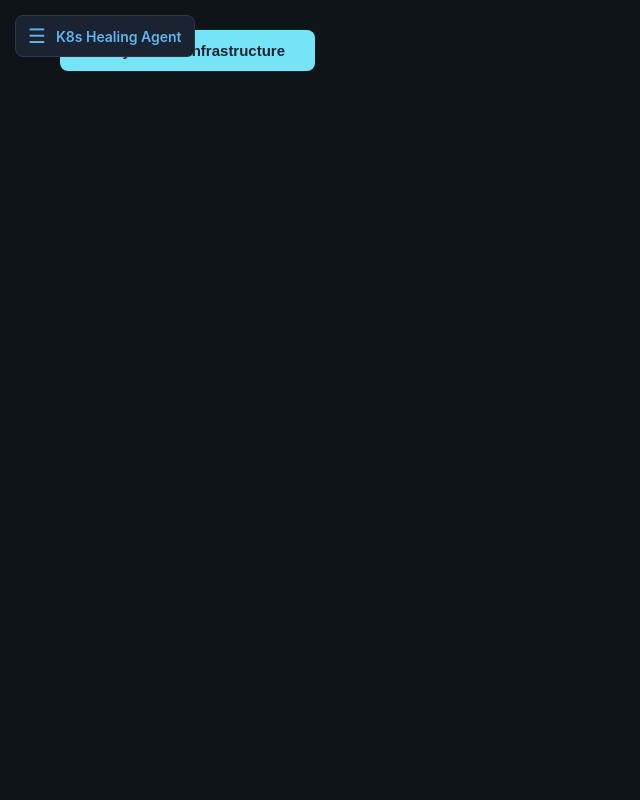
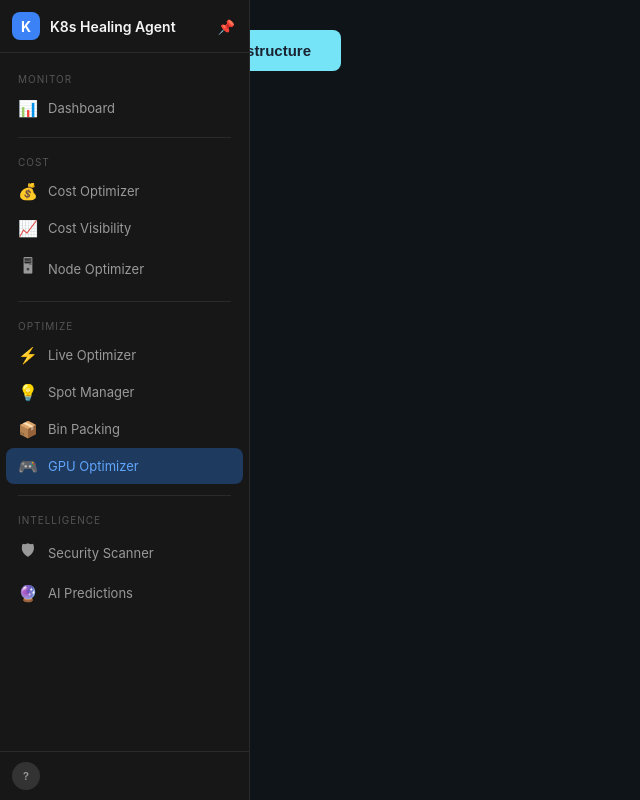
Before and after one commit to Onkari1602/K8s-agent, a FastAPI app: template dashboard/src/templates/gpu.html in a window 1280 px wide. Shown: the whole page, without its empty margins (0-640 px from the left). Run offline with FastAPI, Linux system fonts and the light colour scheme; the template is opened without the code that fills it, so the values that code supplies are empty.

Commit message:
Redesign sidebar to Claude-style: thin icons, hover expand, pin toggle, grouped sections

```diff
--- a/dashboard/src/templates/dashboard.html
+++ b/dashboard/src/templates/dashboard.html
@@ -98,7 +98,7 @@
     {% include 'sidebar.html' %}
 
     <div class="main-content">
-    <div class="header" style="padding-left:220px;">
+    <div class="header">
         <div style="display:flex; align-items:center; gap:15px;">
             <span class="auto-refresh">Auto-refresh: 30s</span>
             <span class="refresh"> | <span id="timestamp"></span></span>
--- a/dashboard/src/templates/sidebar.html
+++ b/dashboard/src/templates/sidebar.html
@@ -1,102 +1,172 @@
-<!-- Collapsible Sidebar -->
+<!-- Claude-style Sidebar -->
 <style>
-    .sidebar { position: fixed; left: -240px; top: 0; height: 100vh; width: 240px; background: #1a2332; border-right: 1px solid #2d3748; z-index: 200; transition: left 0.3s ease; overflow: hidden; display: flex; flex-direction: column; }
-    .sidebar.open { left: 0; }
-    .sidebar-toggle { padding: 18px 20px; cursor: pointer; color: #63b3ed; font-size: 20px; border-bottom: 1px solid #2d3748; display: flex; align-items: center; gap: 12px; }
-    .sidebar-toggle:hover { background: #2d3748; }
-    .sidebar-toggle .label { font-size: 14px; font-weight: 600; white-space: nowrap; }
-    .hamburger { position: fixed; top: 15px; left: 15px; z-index: 201; cursor: pointer; background: #1a2332; border: 1px solid #2d3748; border-radius: 8px; padding: 8px 12px; color: #63b3ed; font-size: 20px; display: flex; align-items: center; gap: 10px; }
-    .hamburger:hover { background: #2d3748; }
-    .hamburger .title { font-size: 14px; font-weight: 600; color: #63b3ed; }
-    .sidebar.open ~ .hamburger { display: none; }
-    .sidebar-nav { flex: 1; overflow-y: auto; padding: 8px 0; }
-    .sidebar-item { display: flex; align-items: center; gap: 12px; padding: 12px 20px; color: #a0aec0; text-decoration: none; font-size: 13px; white-space: nowrap; transition: all 0.2s; border-left: 3px solid transparent; }
-    .sidebar-item:hover { background: #2d3748; color: #e1e8ed; }
-    .sidebar-item.active { color: #63b3ed; border-left-color: #63b3ed; background: #2d374850; }
-    .sidebar-item .icon { font-size: 18px; min-width: 22px; text-align: center; }
-    .sidebar-item .text { white-space: nowrap; }
-    .sidebar-divider { height: 1px; background: #2d3748; margin: 8px 15px; }
-    .sidebar-footer { padding: 12px 15px; border-top: 1px solid #2d3748; }
-    .sidebar-footer .user { font-size: 11px; color: #a0aec0; white-space: nowrap; overflow: hidden; text-overflow: ellipsis; }
-    .sidebar-footer .logout { display: flex; align-items: center; gap: 8px; color: #fc8181; text-decoration: none; font-size: 12px; padding: 6px 5px; }
+    .sidebar {
+        position: fixed; left: 0; top: 0; height: 100vh; width: 52px;
+        background: #171717; border-right: 1px solid #2a2a2a;
+        z-index: 200; transition: width 0.25s cubic-bezier(0.4, 0, 0.2, 1);
+        overflow: hidden; display: flex; flex-direction: column;
+    }
+    .sidebar:hover, .sidebar.pinned { width: 250px; }
 
-    /* Main content takes full width */
-    .main-content { margin-left: 0; }
+    .sidebar-top {
+        padding: 12px; display: flex; align-items: center; gap: 10px;
+        border-bottom: 1px solid #2a2a2a; min-height: 52px;
+    }
+    .sidebar-logo { width: 28px; height: 28px; background: #3b82f6; border-radius: 8px; display: flex; align-items: center; justify-content: center; font-size: 14px; font-weight: 700; color: white; flex-shrink: 0; }
+    .sidebar-brand { font-size: 14px; font-weight: 600; color: #f5f5f5; white-space: nowrap; opacity: 0; transition: opacity 0.2s; }
+    .sidebar:hover .sidebar-brand, .sidebar.pinned .sidebar-brand { opacity: 1; }
 
-    /* Overlay on mobile */
-    .sidebar-overlay { display: none; position: fixed; top: 0; left: 0; width: 100%; height: 100%; background: rgba(0,0,0,0.5); z-index: 199; }
-    .sidebar.open ~ .sidebar-overlay { display: block; }
+    .sidebar-pin {
+        position: absolute; right: 10px; top: 15px; cursor: pointer;
+        color: #666; font-size: 14px; opacity: 0; transition: opacity 0.2s;
+        background: none; border: none; padding: 4px;
+    }
+    .sidebar:hover .sidebar-pin, .sidebar.pinned .sidebar-pin { opacity: 1; }
+    .sidebar.pinned .sidebar-pin { color: #3b82f6; }
+
+    .sidebar-nav { flex: 1; overflow-y: auto; padding: 8px 6px; }
+    .sidebar-nav::-webkit-scrollbar { width: 4px; }
+    .sidebar-nav::-webkit-scrollbar-thumb { background: #333; border-radius: 4px; }
+
+    .nav-section { padding: 4px 0; }
+    .nav-label {
+        font-size: 10px; text-transform: uppercase; letter-spacing: 1px;
+        color: #555; padding: 8px 12px 4px; white-space: nowrap;
+        opacity: 0; transition: opacity 0.2s;
+    }
+    .sidebar:hover .nav-label, .sidebar.pinned .nav-label { opacity: 1; }
+
+    .nav-item {
+        display: flex; align-items: center; gap: 10px;
+        padding: 8px 12px; margin: 1px 0; border-radius: 8px;
+        color: #999; text-decoration: none; font-size: 13px;
+        white-space: nowrap; transition: all 0.15s; cursor: pointer;
+    }
+    .nav-item:hover { background: #222; color: #e5e5e5; }
+    .nav-item.active { background: #1e3a5f; color: #60a5fa; }
+    .nav-icon { font-size: 16px; min-width: 20px; text-align: center; flex-shrink: 0; }
+    .nav-text { opacity: 0; transition: opacity 0.2s; font-weight: 400; }
+    .sidebar:hover .nav-text, .sidebar.pinned .nav-text { opacity: 1; }
+
+    .nav-divider { height: 1px; background: #2a2a2a; margin: 6px 12px; }
+
+    .sidebar-footer {
+        padding: 10px 12px; border-top: 1px solid #2a2a2a;
+        display: flex; align-items: center; gap: 10px;
+    }
+    .user-avatar {
+        width: 28px; height: 28px; border-radius: 50%; background: #333;
+        display: flex; align-items: center; justify-content: center;
+        font-size: 11px; color: #999; flex-shrink: 0; font-weight: 600;
+    }
+    .user-info-box { opacity: 0; transition: opacity 0.2s; white-space: nowrap; overflow: hidden; }
+    .sidebar:hover .user-info-box, .sidebar.pinned .user-info-box { opacity: 1; }
+    .user-email { font-size: 12px; color: #999; }
+    .user-logout { font-size: 11px; color: #ef4444; text-decoration: none; }
+    .user-logout:hover { color: #f87171; }
+
+    /* Main content offset */
+    .main-content { margin-left: 52px; transition: margin-left 0.25s cubic-bezier(0.4, 0, 0.2, 1); }
+    .sidebar.pinned ~ .main-content { margin-left: 250px; }
 
     @media (max-width: 768px) {
-        .sidebar.open { width: 220px; }
+        .sidebar { width: 0; border: none; }
+        .sidebar:hover, .sidebar.pinned { width: 250px; border-right: 1px solid #2a2a2a; }
+        .main-content { margin-left: 0 !important; }
+        .mobile-toggle { display: block !important; }
+    }
+
+    .mobile-toggle {
+        display: none; position: fixed; top: 12px; left: 12px; z-index: 201;
+        background: #171717; border: 1px solid #2a2a2a; border-radius: 8px;
+        padding: 8px 12px; color: #999; font-size: 18px; cursor: pointer;
     }
 </style>
 
-<div class="hamburger" id="hamburger" onclick="toggleSidebar()"><span>&#9776;</span><span class="title">K8s Healing Agent</span></div>
+<div class="mobile-toggle" onclick="document.getElementById('sidebar').classList.toggle('pinned')">&#9776;</div>
+
 <div class="sidebar" id="sidebar">
-    <div class="sidebar-toggle" onclick="toggleSidebar()">
-        <span>&#9776;</span>
-        <span class="label">K8s Healing Agent</span>
+    <div class="sidebar-top">
+        <div class="sidebar-logo">K</div>
+        <span class="sidebar-brand">K8s Healing Agent</span>
+        <button class="sidebar-pin" onclick="togglePin()" title="Pin sidebar">&#128204;</button>
     </div>
+
     <div class="sidebar-nav">
-        <a href="/" class="sidebar-item {% if active == 'dashboard' %}active{% endif %}">
-            <span class="icon">&#x1F4CA;</span><span class="text">Dashboard</span>
-        </a>
-        <div class="sidebar-divider"></div>
-        <a href="/cost" class="sidebar-item {% if active == 'cost' %}active{% endif %}">
-            <span class="icon">&#x1F4B0;</span><span class="text">Cost Optimizer</span>
-        </a>
-        <a href="/costs" class="sidebar-item {% if active == 'costs' %}active{% endif %}">
-            <span class="icon">&#x1F4C8;</span><span class="text">Cost Visibility</span>
-        </a>
-        <a href="/nodes" class="sidebar-item {% if active == 'nodes' %}active{% endif %}">
-            <span class="icon">&#x1F5A5;</span><span class="text">Node Optimizer</span>
-        </a>
-        <div class="sidebar-divider"></div>
-        <a href="/optimizer" class="sidebar-item {% if active == 'optimizer' %}active{% endif %}">
-            <span class="icon">&#x26A1;</span><span class="text">Live Optimizer</span>
-        </a>
-        <a href="/spot" class="sidebar-item {% if active == 'spot' %}active{% endif %}">
-            <span class="icon">&#x1F4A1;</span><span class="text">Spot Manager</span>
-        </a>
-        <a href="/binpack" class="sidebar-item {% if active == 'binpack' %}active{% endif %}">
-            <span class="icon">&#x1F4E6;</span><span class="text">Bin Packing</span>
-        </a>
-        <div class="sidebar-divider"></div>
-        <a href="/security" class="sidebar-item {% if active == 'security' %}active{% endif %}">
-            <span class="icon">&#x1F6E1;</span><span class="text">Security Scanner</span>
-        </a>
-        <a href="/predict" class="sidebar-item {% if active == 'predict' %}active{% endif %}">
-            <span class="icon">&#x1F52E;</span><span class="text">AI Predictions</span>
-        </a>
-        <a href="/gpu" class="sidebar-item {% if active == 'gpu' %}active{% endif %}">
-            <span class="icon">&#x1F3AE;</span><span class="text">GPU Optimizer</span>
-        </a>
+        <div class="nav-section">
+            <div class="nav-label">Monitor</div>
+            <a href="/" class="nav-item {% if active == 'dashboard' %}active{% endif %}">
+                <span class="nav-icon">&#128202;</span><span class="nav-text">Dashboard</span>
+            </a>
+        </div>
+
+        <div class="nav-divider"></div>
+
+        <div class="nav-section">
+            <div class="nav-label">Cost</div>
+            <a href="/cost" class="nav-item {% if active == 'cost' %}active{% endif %}">
+                <span class="nav-icon">&#128176;</span><span class="nav-text">Cost Optimizer</span>
+            </a>
+            <a href="/costs" class="nav-item {% if active == 'costs' %}active{% endif %}">
+                <span class="nav-icon">&#128200;</span><span class="nav-text">Cost Visibility</span>
+            </a>
+            <a href="/nodes" class="nav-item {% if active == 'nodes' %}active{% endif %}">
+                <span class="nav-icon">&#128421;</span><span class="nav-text">Node Optimizer</span>
+            </a>
+        </div>
+
+        <div class="nav-divider"></div>
+
+        <div class="nav-section">
+            <div class="nav-label">Optimize</div>
+            <a href="/optimizer" class="nav-item {% if active == 'optimizer' %}active{% endif %}">
+                <span class="nav-icon">&#9889;</span><span class="nav-text">Live Optimizer</span>
+            </a>
+            <a href="/spot" class="nav-item {% if active == 'spot' %}active{% endif %}">
+                <span class="nav-icon">&#128161;</span><span class="nav-text">Spot Manager</span>
+            </a>
+            <a href="/binpack" class="nav-item {% if active == 'binpack' %}active{% endif %}">
+                <span class="nav-icon">&#128230;</span><span class="nav-text">Bin Packing</span>
+            </a>
+            <a href="/gpu" class="nav-item {% if active == 'gpu' %}active{% endif %}">
+                <span class="nav-icon">&#127918;</span><span class="nav-text">GPU Optimizer</span>
+            </a>
+        </div>
+
+        <div class="nav-divider"></div>
+
+        <div class="nav-section">
+            <div class="nav-label">Intelligence</div>
+            <a href="/security" class="nav-item {% if active == 'security' %}active{% endif %}">
+                <span class="nav-icon">&#128737;</span><span class="nav-text">Security Scanner</span>
+            </a>
+            <a href="/predict" class="nav-item {% if active == 'predict' %}active{% endif %}">
+                <span class="nav-icon">&#128302;</span><span class="nav-text">AI Predictions</span>
+            </a>
+        </div>
     </div>
+
     <div class="sidebar-footer">
         {% if user %}
-        <div class="user">{{ user.email }}</div>
-        <a href="/auth/logout" class="logout">
-            <span class="icon">&#x1F6AA;</span><span class="text">Logout</span>
-        </a>
+        <div class="user-avatar">{{ user.email[0]|upper }}</div>
+        <div class="user-info-box">
+            <div class="user-email">{{ user.email }}</div>
+            <a href="/auth/logout" class="user-logout">Sign out</a>
+        </div>
+        {% else %}
+        <div class="user-avatar">?</div>
         {% endif %}
     </div>
 </div>
-<div class="sidebar-overlay" onclick="closeSidebar()"></div>
 
 <script>
-function toggleSidebar() {
+function togglePin() {
     const sidebar = document.getElementById('sidebar');
-    const hamburger = document.getElementById('hamburger');
-    sidebar.classList.toggle('open');
-    hamburger.style.display = sidebar.classList.contains('open') ? 'none' : 'block';
+    sidebar.classList.toggle('pinned');
+    localStorage.setItem('sidebarPinned', sidebar.classList.contains('pinned'));
 }
-function closeSidebar() {
-    document.getElementById('sidebar').classList.remove('open');
-    document.getElementById('hamburger').style.display = 'block';
+// Restore pin state
+if (localStorage.getItem('sidebarPinned') === 'true') {
+    document.getElementById('sidebar').classList.add('pinned');
 }
-// Close sidebar on navigation
-document.querySelectorAll('.sidebar-item').forEach(item => {
-    item.addEventListener('click', closeSidebar);
-});
 </script>
```
